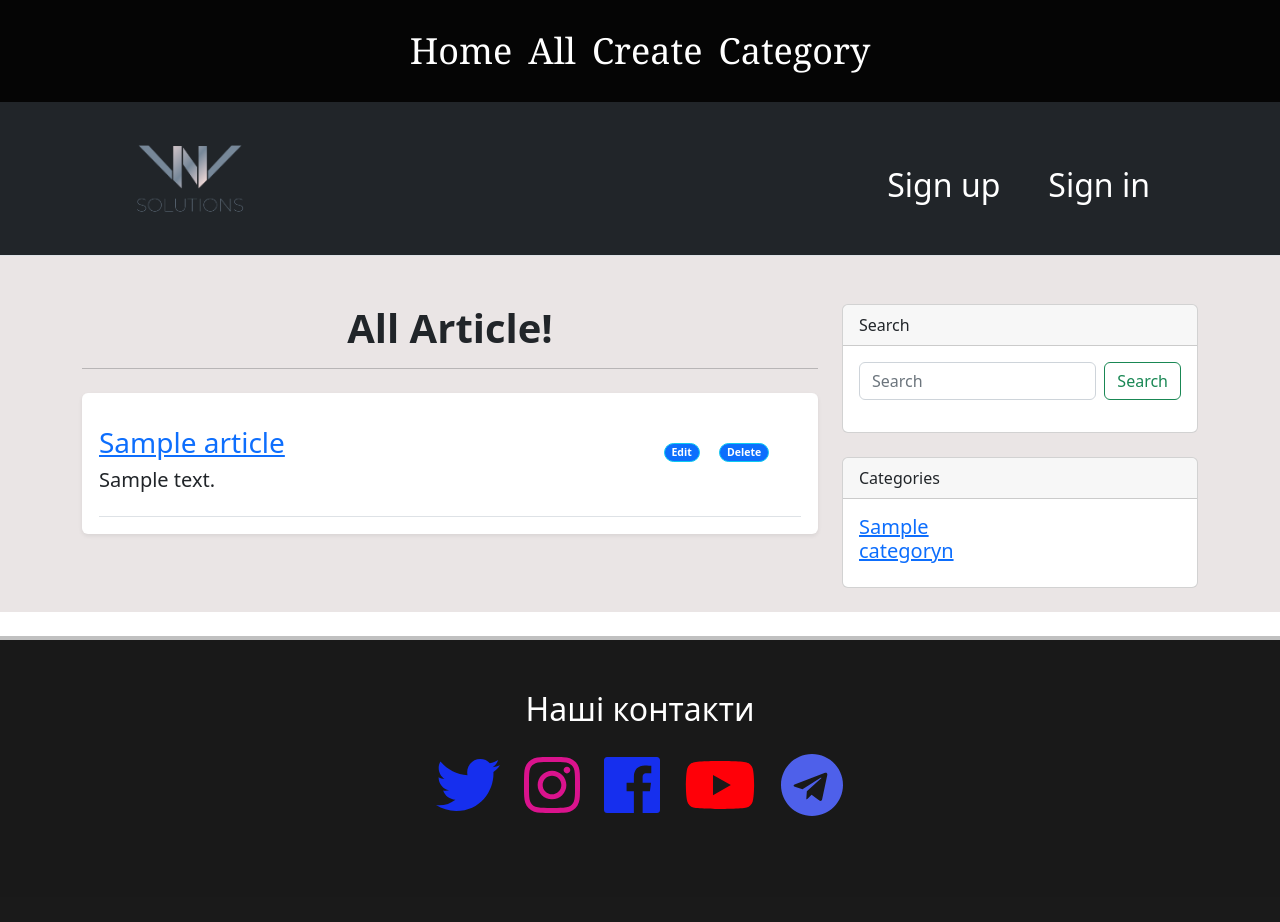
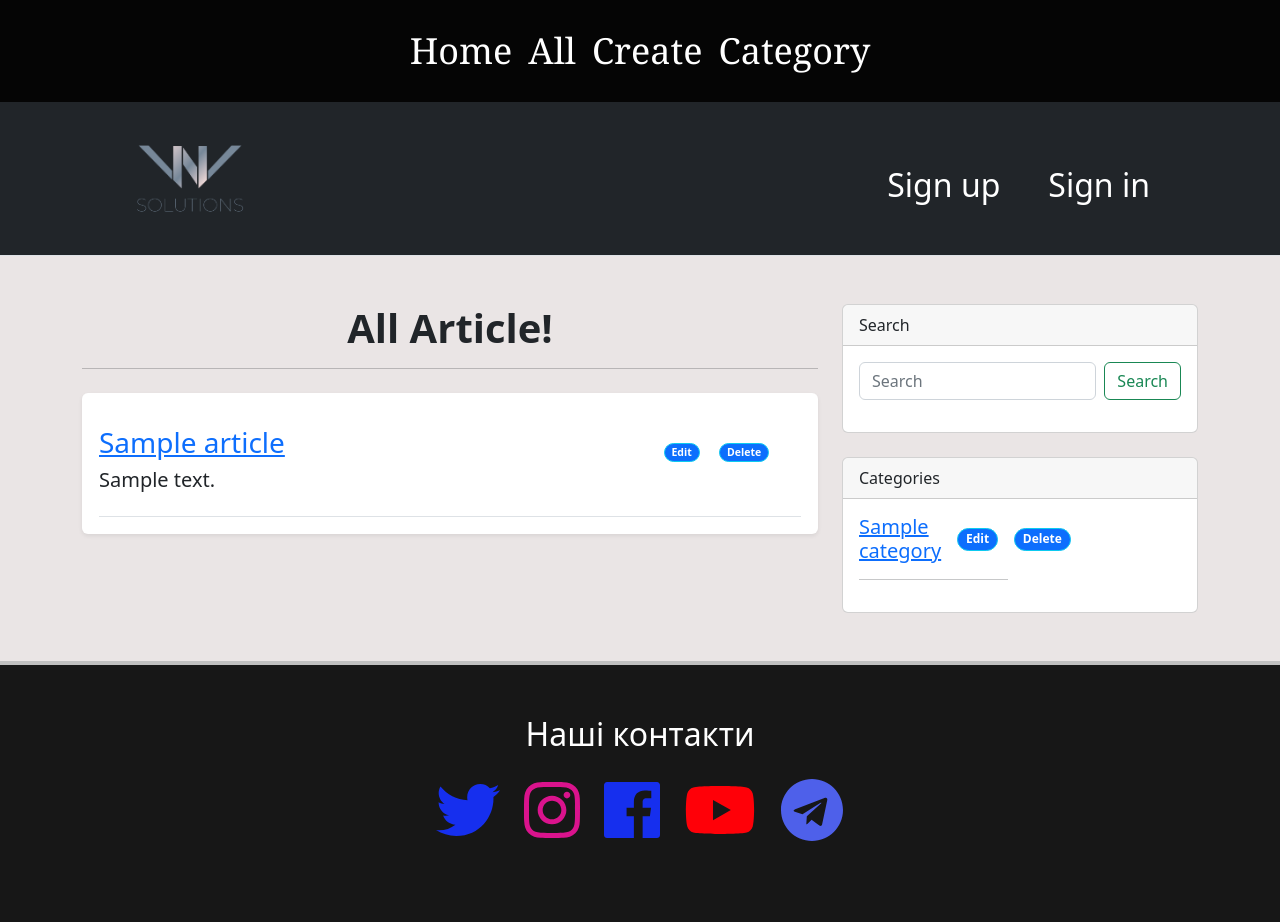
Before and after one commit to VnVSchool/blog, a Flask app: page /search in a window 1280 px wide. Before the commit the page ends 816 px from the top, so only its background shows below. Run offline with Flask 2, Linux system fonts and the light colour scheme; tables that the repository leaves empty hold one stand-in row (values such as "Sample post"); some libraries are stand-ins or nearby versions.

Commit message:
edit and delete category

```diff
--- a/models/articles/models.py
+++ b/models/articles/models.py
@@ -2,6 +2,7 @@
 
 
 class Article(db.Model):
+    __tablename__ = 'article'
     id = db.Column(db.Integer, primary_key=True)
     title = db.Column(db.String(255), nullable=False)
     body = db.Column(db.Text, nullable=False)
@@ -20,4 +21,4 @@
     __tablename__ = "categories"
     id = db.Column(db.Integer, primary_key=True)
     title = db.Column(db.String(255), nullable=False)
-    articles = db.relationship("Article", backref="articles")
+    articles = db.relationship("Article", backref="category")
--- a/routes/articles/routes.py
+++ b/routes/articles/routes.py
@@ -22,7 +22,7 @@
     article = Article(title=data.get("title"), body=data.get("body"), category_id=int(data.get("category")))
     db.session.add(article)
     db.session.commit()
-    return redirect("/")
+    return redirect("/all")
 
 
 @app.route("/article/<int:id>/edit")
@@ -41,7 +41,7 @@
     article.category_id = request.form.get("category")
     db.session.add(article)
     db.session.commit()
-    return redirect("/")
+    return redirect("/all")
 
 
 @app.route("/article/<int:id>/delete")
@@ -49,7 +49,7 @@
     article = Article.query.get(id)
     db.session.delete(article)
     db.session.commit()
-    return redirect("/")
+    return redirect("/all")
 
 
 @app.route("/category/<int:id>")
@@ -71,8 +71,29 @@
     category = Category(title=data.get("title"))
     db.session.add(category)
     db.session.commit()
-    return redirect("/")
+    return redirect("/all")
 
+
+@app.route("/category/<int:id>/edit")
+def category_edit(id):
+    category = Category.query.get(id)
+    return render_template("main/category_form.html", category=category)
+
+@app.route("/category/<int:id>/update", methods=["POST"])
+def category_update(id):
+    category = Category.query.get(id)
+    category.title = request.form.get("title")
+    db.session.add(category)
+    db.session.commit()
+    return redirect("/all")
+@app.route("/category/<int:id>/delete")
+def category_delete(id):
+    category = Category.query.get(id)
+    for article in category.articles:
+        db.session.delete(article)
+    db.session.delete(category)
+    db.session.commit()
+    return redirect("/all")
 
 @app.route("/search")
 def search():
--- a/templates/main/all.html
+++ b/templates/main/all.html
@@ -48,12 +48,16 @@
                <div class="row">
                  <div class="col-sm-6">
                     <ul class="list-unstyled mb-0">
-                      {% for category in categories %}
-                      <h5><a href="/category/{{ category.id }}">{{ category.title }}n</a></h5>
-                      <!-- <li><a href="#!">HTML</a></li> -->
-                     </ul>
-                   {% endfor %}
-                 </div>
+                    {% for category in categories %}
+                    <li>
+                        <div class="d-flex align-items-center category-container">
+                            <h5 class="mb-0"><a href="/category/{{ category.id }}">{{ category.title }}</a></h5>
+                            <a class="badge rounded-pill bg-primary mx-3 btn btn-outline-info" href="/category/{{ category.id }}/edit">Edit</a>
+                            <a class="badge rounded-pill bg-primary  btn btn-outline-info" href="/category/{{ category.id }}/delete">Delete</a>
+                        </div>
+                        <hr>
+                    </li>
+                    {% endfor %}
                 </ul>
               </div>
             </div>
--- a/templates/main/article_detail.html
+++ b/templates/main/article_detail.html
@@ -4,5 +4,6 @@
   <div>
     <h1>{{ article.title }}</h1>
     <p>{{ article.body }}</p>
+    <p>{{ article.category.title }}</p>
   </div>
 {% endblock %}}
--- a/templates/main/category_form.html
+++ b/templates/main/category_form.html
@@ -3,11 +3,11 @@
 
   {% block content %}
   <div class="container card p-3" style="width: 40rem;">
-    <h3 class="text-center">Tite category</h3>
-      <form action="/category/save" method="POST">
+    <h3 class="text-center">Title category</h3>
+      <form {% if category %} action="/category/{{ category.id }}/update" {% else %} action="/category/save" {% endif %} method="POST">
         <div class="mb-3">
           <label for="exampleFormControlInput1" class="form-label">Title</label>
-          <input type="text" class="form-control" name="title" id="exampleFormControlInput1" {% if article %} value="{{ article.title }}" {% endif %}},  placeholder="Enter category name" >
+          <input type="text" class="form-control" name="title" id="exampleFormControlInput1" {% if category %} value="{{ category.title }}" {% endif %}},  placeholder="Enter category name" >
         </div>
         <div class="text-center">
             <button type="submit" class="btn text-center btn-primary">Save</button>
```
